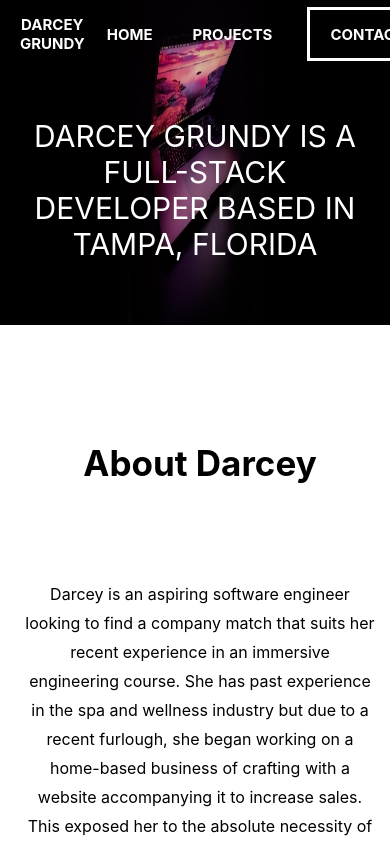
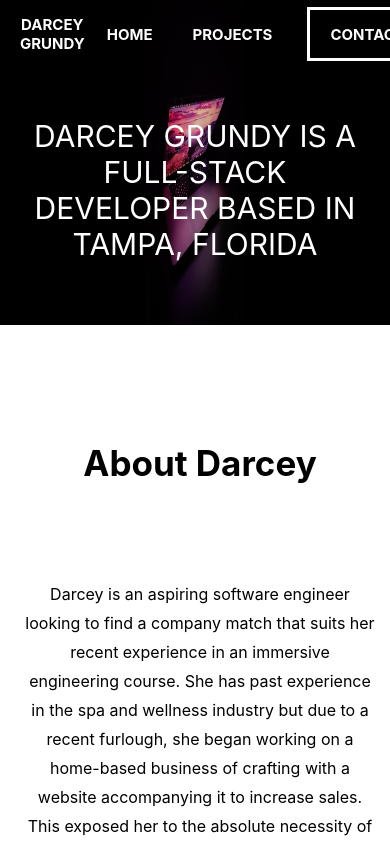
Before and after one commit to grundydarcey/UpdatedDevPortfolio, a React (Create React App) app: page / in a window 390 px wide. Shown: the top 844 px of the page. Built offline with nearby package versions, Linux system fonts and the light colour scheme.

Commit message:
header fix

```diff
--- a/src/FirstPanel/firstpanel.css
+++ b/src/FirstPanel/firstpanel.css
@@ -47,6 +47,6 @@
   }
 
   .image {
-    width: 200px;
+    width: 70%;
   }
 }
--- a/src/Navigation/navigation.css
+++ b/src/Navigation/navigation.css
@@ -65,6 +65,7 @@ a {
 @media all and (min-width: 100px) and (max-width: 800px) {
   .navbar {
     padding-bottom: 110px;
+    background-size: 25% 110%;
   }
 
   .lefthalf {
```
